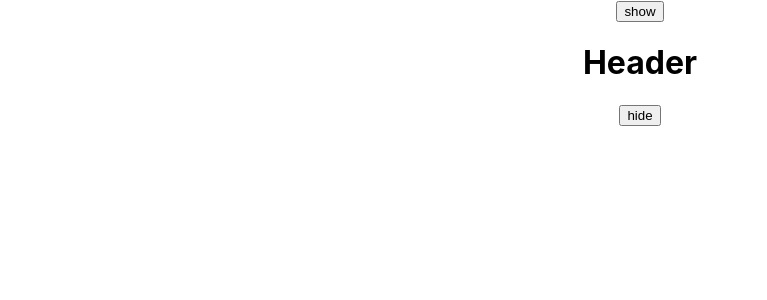
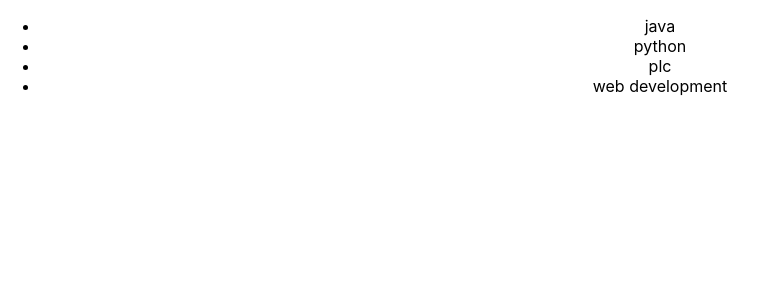
Before and after one commit to divyashan3223/batch-7, a React (Create React App) app: page / in a window 1280 px wide. Shown: the top 300 px of the page, without its empty margins (0-767 px from the left). Built offline with nearby package versions, Linux system fonts and the light colour scheme.

Commit message:
mapping over array

```diff
--- a/src/App.js
+++ b/src/App.js
@@ -1,10 +1,9 @@
 import "./App.css";
-import Button from "./components/button/Button";
+import Course from "./components/array/Course";
 function App() {
   return (
     <div className="App">
-      <Button showHeader>show</Button>
-      <Button>hide</Button>
+      <Course />
     </div>
   );
 }
--- /dev/null
+++ b/src/components/array/Course.jsx
@@ -0,0 +1,20 @@
+const courses = ["java", "python", "plc", "web development"];
+
+// const mappedCourse = courses.map(course => <li>{course}</li>);
+
+const Course = () => {
+  // console.log(mappedCourse);
+  return (
+    <div>
+      {/* <ul>{mappedCourse}</ul> */}
+
+      <ul className="list-container">
+        {courses.map(course => (
+          <li>{course}</li>
+        ))}
+      </ul>
+    </div>
+  );
+};
+
+export default Course;
```
Also changed, not shown: src/components/array/course.css (added).
